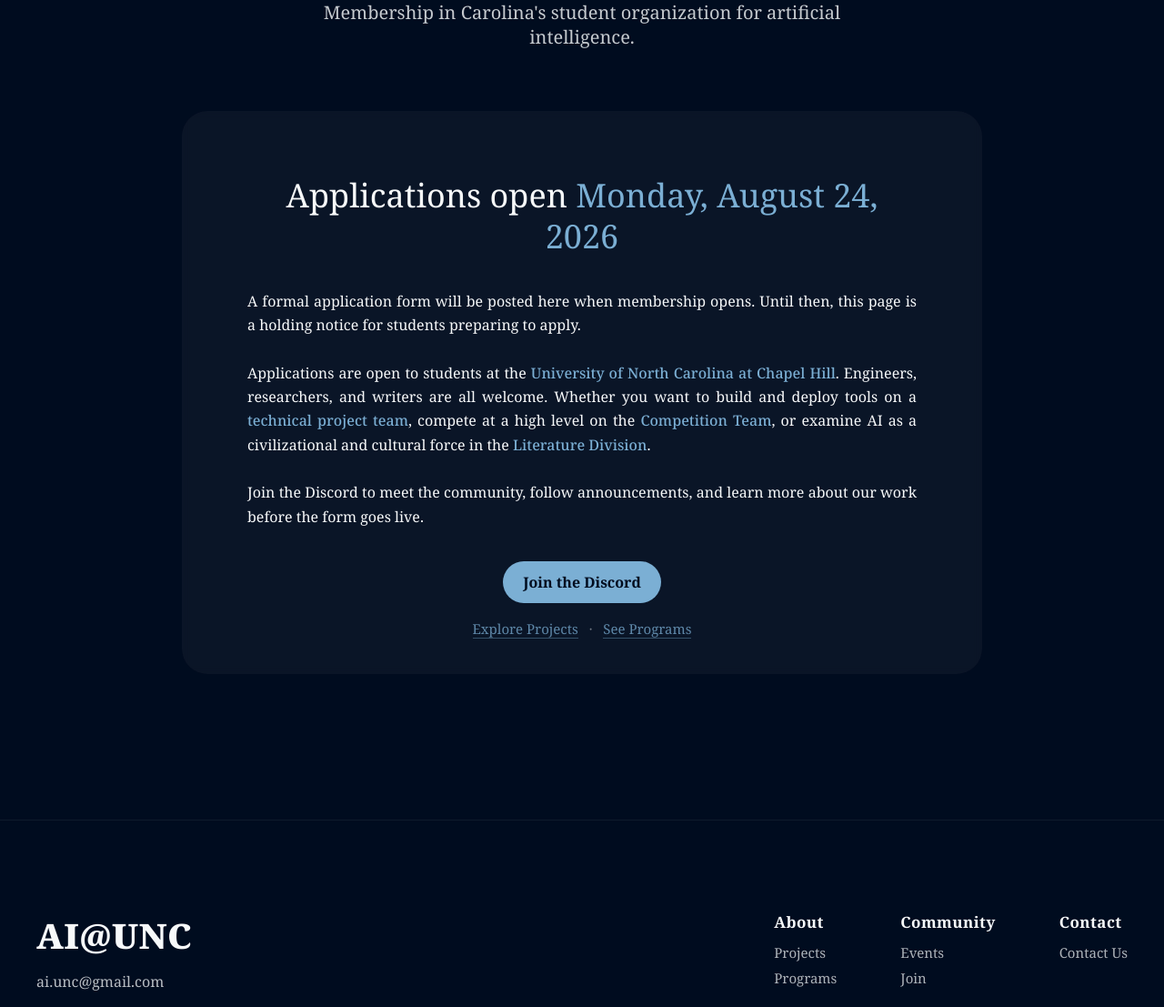
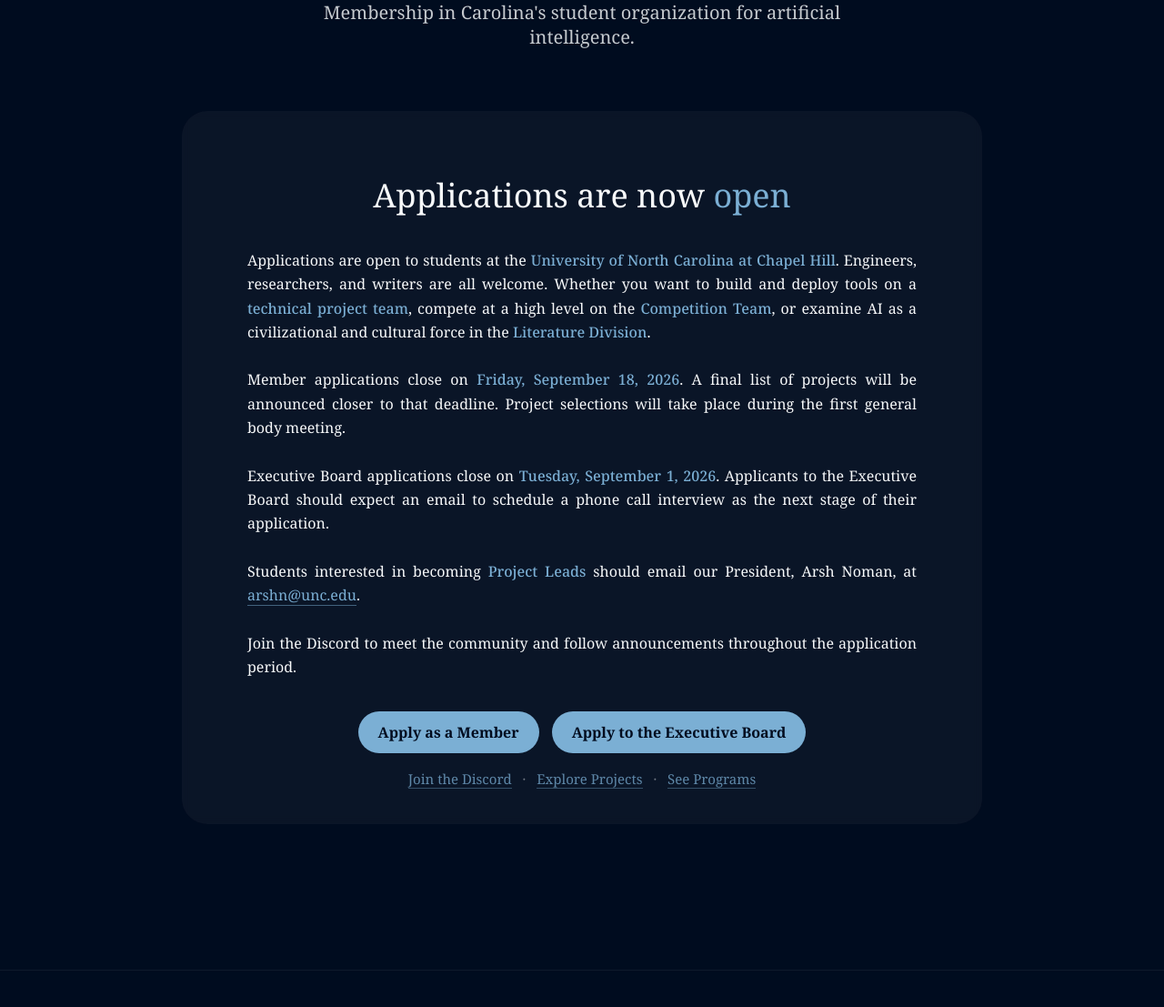
Before and after one commit to ai-unc/aiunc-site, a Flask app: page /join in a window 1280 px wide. Shown: the part 235-1342 px from the top of the page at 91% size. Run offline with Flask 3, Linux system fonts and the light colour scheme.

Commit message:
Applications open

```diff
--- a/static/css/styles.css
+++ b/static/css/styles.css
@@ -980,12 +980,33 @@
   margin-bottom:0;
 }
 
+.join-card p a{
+  color:var(--blue);
+  border-bottom:1px solid rgba(123,175,212,0.5);
+  transition:border-color .3s ease;
+}
+
+.join-card p a:visited{
+  color:var(--blue);
+}
+
+.join-card p a:hover{
+  border-bottom:1px solid var(--blue);
+}
+
 .join-actions{
   margin-top:36px;
   display:flex;
   flex-direction:column;
   align-items:center;
   gap:18px;
+}
+
+.join-cta-row{
+  display:flex;
+  flex-wrap:wrap;
+  justify-content:center;
+  gap:14px;
 }
 
 .join-cta{
--- a/templates/join.html
+++ b/templates/join.html
@@ -12,14 +12,9 @@
     <div class="flow-card join-card fade-in">
 
       <h2>
-        Applications open
-        <span class="text-blue">Monday, August 24, 2026</span>
+        Applications are now
+        <span class="text-blue">open</span>
       </h2>
-
-      <p>
-        A formal application form will be posted here when membership opens.
-        Until then, this page is a holding notice for students preparing to apply.
-      </p>
 
       <p>
         Applications are open to students at the
@@ -34,13 +29,39 @@
       </p>
 
       <p>
-        Join the Discord to meet the community, follow announcements, and learn
-        more about our work before the form goes live.
+        Member applications close on
+        <span class="highlight">Friday, September 18, 2026</span>.
+        A final list of projects will be announced closer to that deadline.
+        Project selections will take place during the first general body meeting.
+      </p>
+
+      <p>
+        Executive Board applications close on
+        <span class="highlight">Tuesday, September 1, 2026</span>.
+        Applicants to the Executive Board should expect an email to schedule
+        a phone call interview as the next stage of their application.
+      </p>
+
+      <p>
+        Students interested in becoming
+        <span class="highlight">Project Leads</span>
+        should email our President, Arsh Noman, at
+        <a href="mailto:arshn@unc.edu">arshn@unc.edu</a>.
+      </p>
+
+      <p>
+        Join the Discord to meet the community and follow announcements
+        throughout the application period.
       </p>
 
       <div class="join-actions">
-        <a class="join-cta" href="https://discord.gg/pywfbxPkXd">Join the Discord</a>
+        <div class="join-cta-row">
+          <a class="join-cta" href="https://forms.gle/ADrh1AswL4H1v1X6A">Apply as a Member</a>
+          <a class="join-cta" href="https://forms.gle/6oTzwW5RKM8YYiaR7">Apply to the Executive Board</a>
+        </div>
         <div class="join-secondary">
+          <a href="https://discord.gg/pywfbxPkXd">Join the Discord</a>
+          <span class="join-dot">·</span>
           <a href="/projects">Explore Projects</a>
           <span class="join-dot">·</span>
           <a href="/programs">See Programs</a>
```
